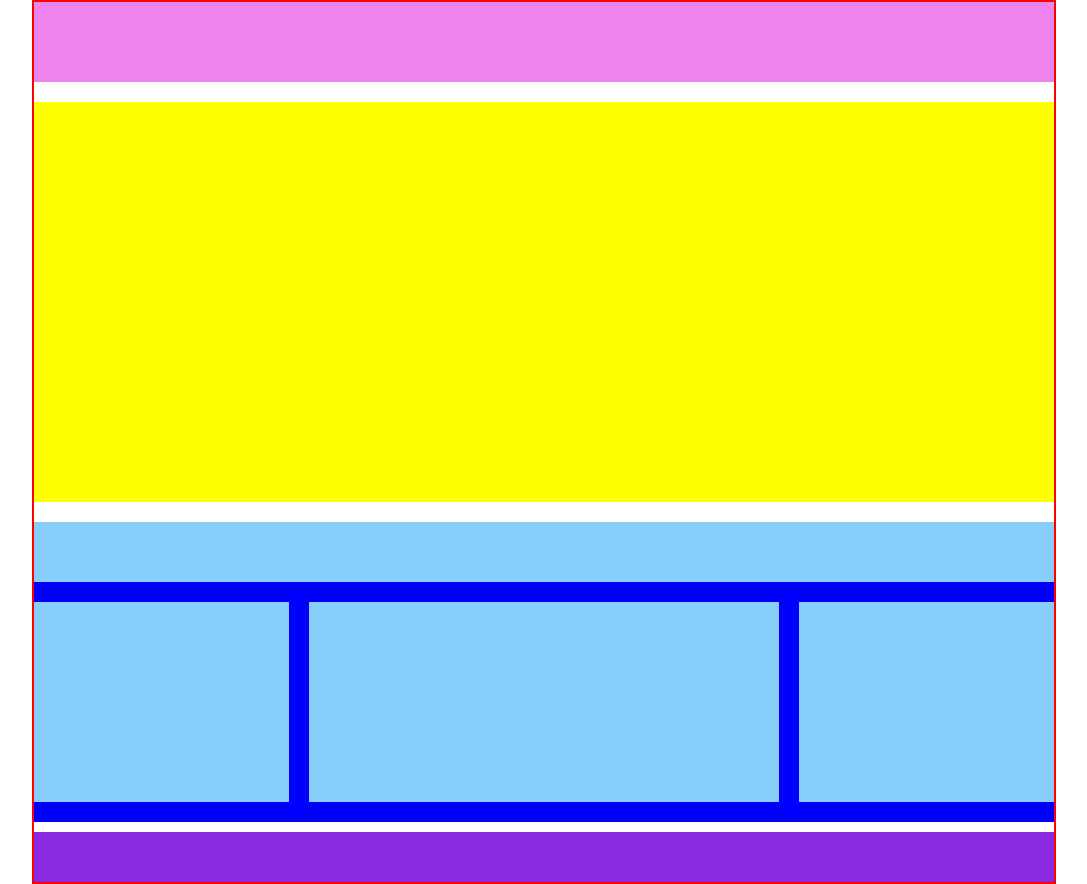
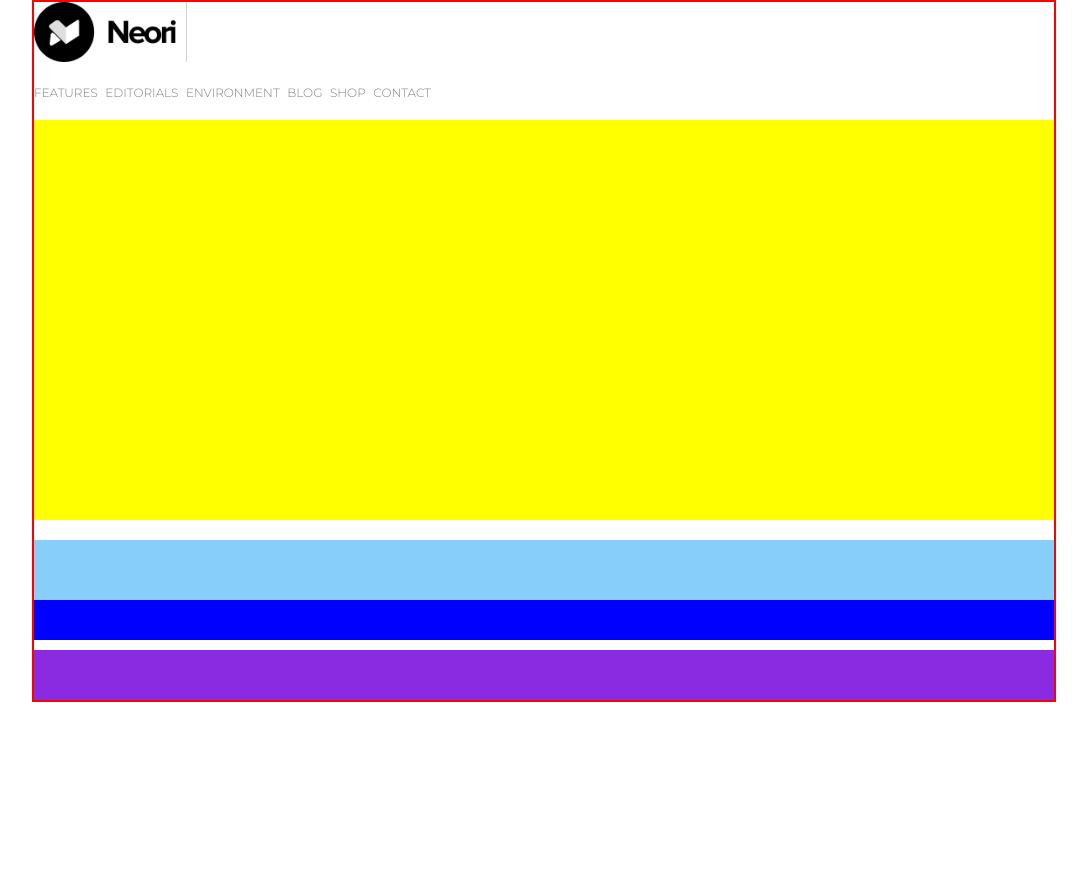
Before and after one commit to olga-demina/classe62-htmlcss-wp-reboot, a plain HTML site: page index.html in a window 1280 px wide. Shown: the whole page, without its empty margins (96-1183 px from the left). After the commit the page ends 800 px from the top, so only its background shows below. Drawn offline with Linux system fonts and the light colour scheme.

Commit message:
Dettagli header completati

```diff
--- a/css/style.css
+++ b/css/style.css
@@ -24,6 +24,15 @@
 html {
     /* 10px */
     font-size: 62.5%;
+    font-family: "Montserrat", sans-serif;
+}
+
+ul {
+    list-style: none;
+}
+
+img {
+    width: 100%;
 }
 
 .container {
@@ -52,9 +61,25 @@ html {
 
 /* HEADER */
 
-header {
-    height: 80px;
-    background-color: violet;
+.logo {
+    /* width: 100px; */
+    width: auto;
+    height: 60px;
+    padding-right: 1em;
+    border-right: 1px solid lightgray;
+}
+
+.header-nav li{
+    padding-right: .5em;
+    display: inline-block;
+    color: grey;
+}
+
+.header-nav a {
+    font-size: 1.2em;
+    text-decoration: none;
+    text-transform: uppercase;
+    color: inherit;
 }
 
 /* MAIN */
@@ -71,9 +96,7 @@ header {
     height: 60px;
 }
 
-.col {
-    height: 200px;
-}
+
 
 .col-side {
     width: 25%;
--- a/index.html
+++ b/index.html
@@ -5,6 +5,9 @@
     <meta http-equiv="X-UA-Compatible" content="IE=edge">
     <meta name="viewport" content="width=device-width, initial-scale=1.0">
     <title>WP reboot</title>
+    <link rel="preconnect" href="https://fonts.gstatic.com">
+    <link href="https://fonts.googleapis.com/css2?family=Montserrat:wght@300&family=Heebo:wght@600&display=swap"
+        rel="stylesheet">
     <link rel="stylesheet" href="css/style.css">
 </head>
 <body>
@@ -12,7 +15,21 @@
     <div class="container debug">
 
         <!-- Header -->
-        <header class="mb-2"></header>
+        <header class="mb-2">
+            <div class="header-top mb-2">
+                <img class="logo" src="img/logo.png" alt="Logo Neori">
+            </div>
+            <nav class="header-nav">
+                <ul>
+                    <li><a href="">Features</a></li>
+                    <li><a href="">Editorials</a></li>
+                    <li><a href="">Environment</a></li>
+                    <li><a href="">Blog</a></li>
+                    <li><a href="">Shop</a></li>
+                    <li><a href="">Contact</a></li>
+                </ul>
+            </nav>
+        </header>
         <!-- /Header -->
 
         <!-- Main -->
@@ -21,7 +38,7 @@
 
             <section class="content">
                 <div class="content-top mb-2"></div>
-                <div class="content-bottom clearfix">
+                <div class="content-bottom">
                     <div class="col col-side"></div>
                     <div class="col col-center"></div>
                     <div class="col col-side"></div>
```
Also changed, not shown: img/banner-2.jpg (added), img/banner.jpg (added), img/img-1.jpg (added), img/img-2.jpg (added), img/img-3.jpg (added), img/img-4.jpg (added), img/img-5.jpg (added), img/img-6.jpg (added), img/logo.png (added).
